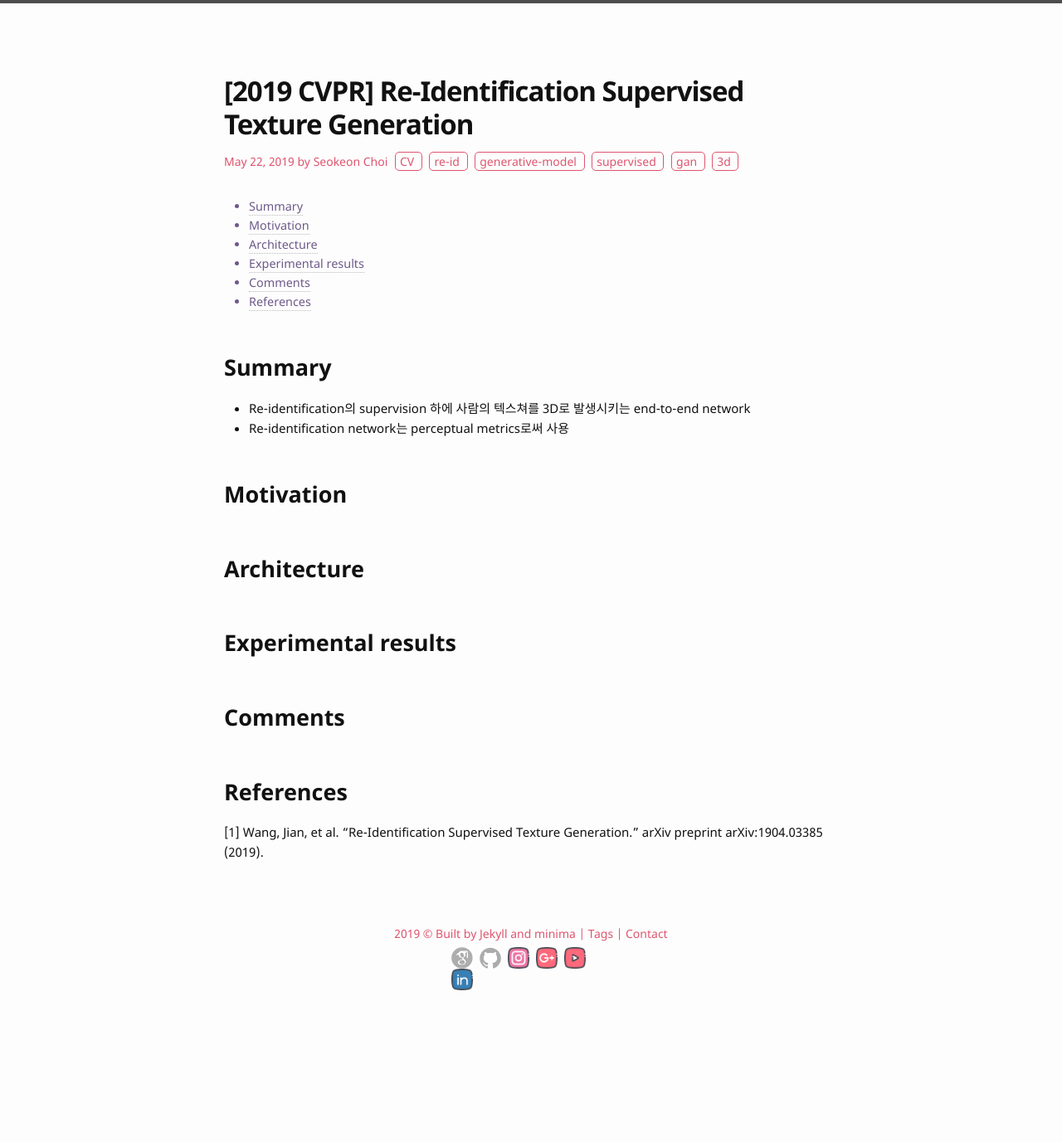
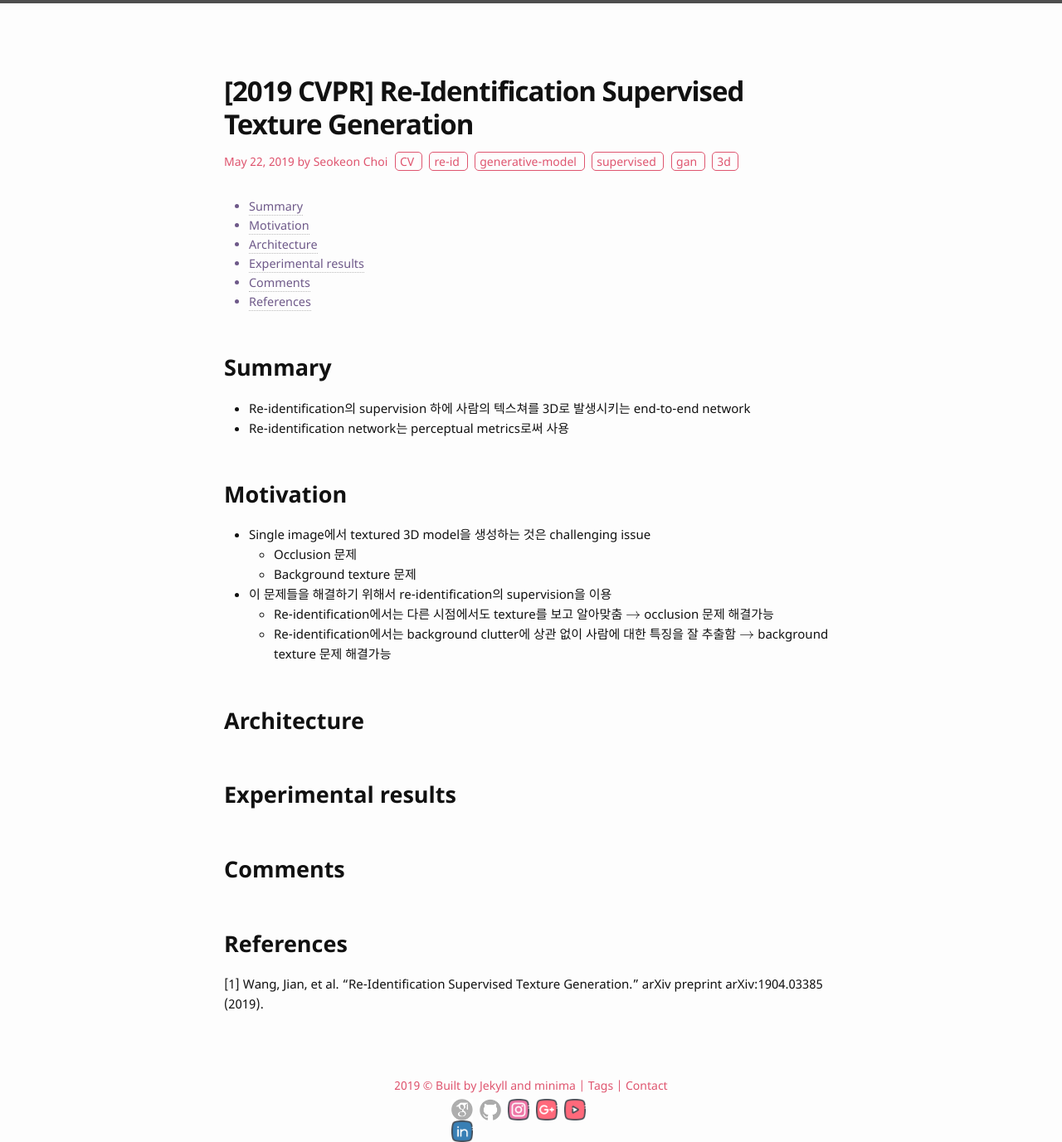
Before and after one commit to bismex/bismex.github.io, a Jekyll site: the page built from _posts/2019-05-22-3DTG.md, in a window 1280 px wide and 1377 px high. Shown: the whole window at 83% size. Built offline with Jekyll 4.4.1, drawn with Linux system fonts in a browser that asks for light colours; formulas are drawn with MathJax 3.

Commit message:
Update 2019-05-22-3DTG.md

```diff
--- a/_posts/2019-05-22-3DTG.md
+++ b/_posts/2019-05-22-3DTG.md
@@ -19,6 +19,12 @@ tags: CV re-id generative-model supervised gan 3d
 
 ## Motivation
 
+- Single image에서 textured 3D model을 생성하는 것은 challenging issue
+  - Occlusion 문제
+  - Background texture 문제
+- 이 문제들을 해결하기 위해서 re-identification의 supervision을 이용
+  - Re-identification에서는 다른 시점에서도 texture를 보고 알아맞춤 $$\rightarrow$$ occlusion 문제 해결가능
+  - Re-identification에서는 background clutter에 상관 없이 사람에 대한 특징을 잘 추출함 $$\rightarrow$$ background texture 문제 해결가능
 
 ## Architecture
 
```
